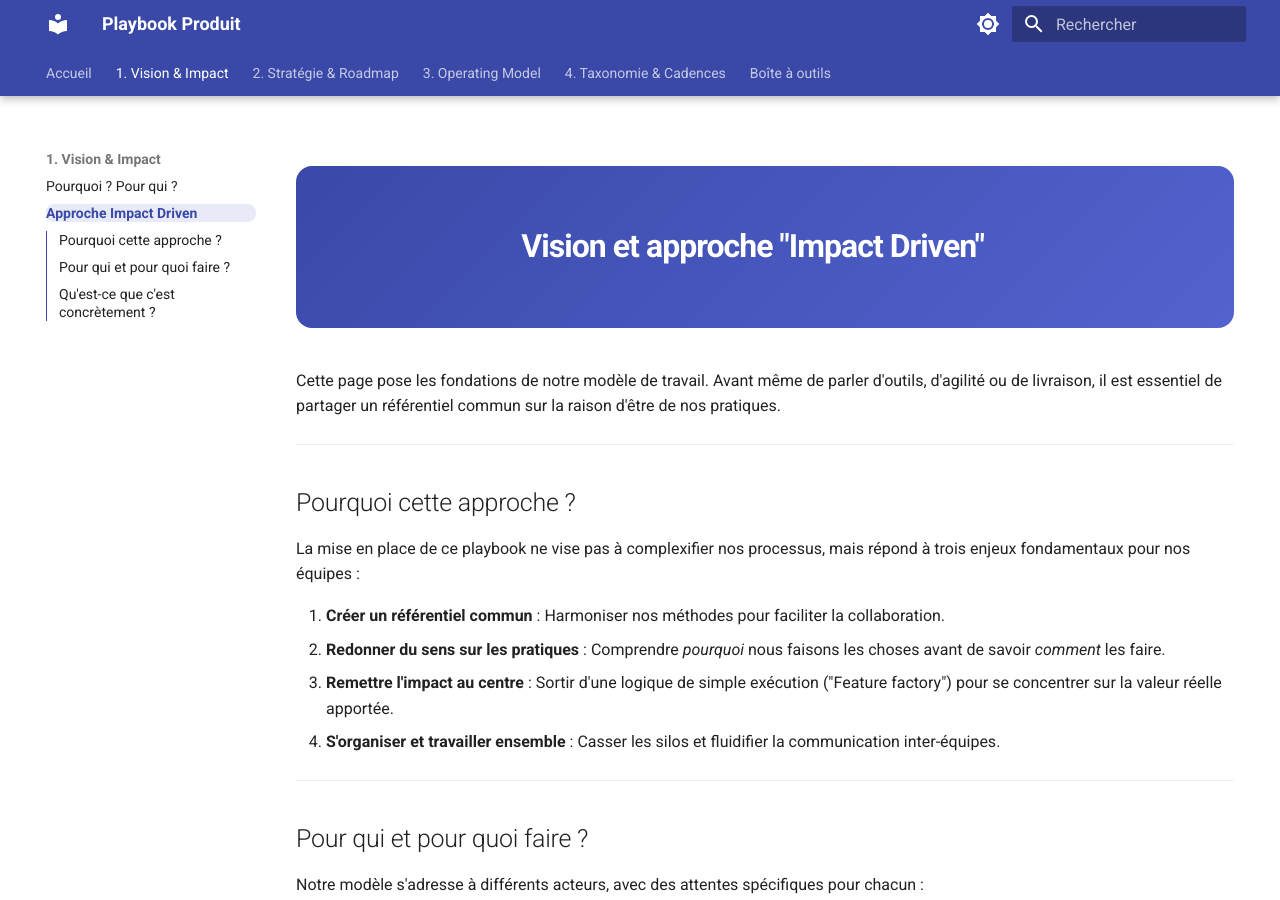
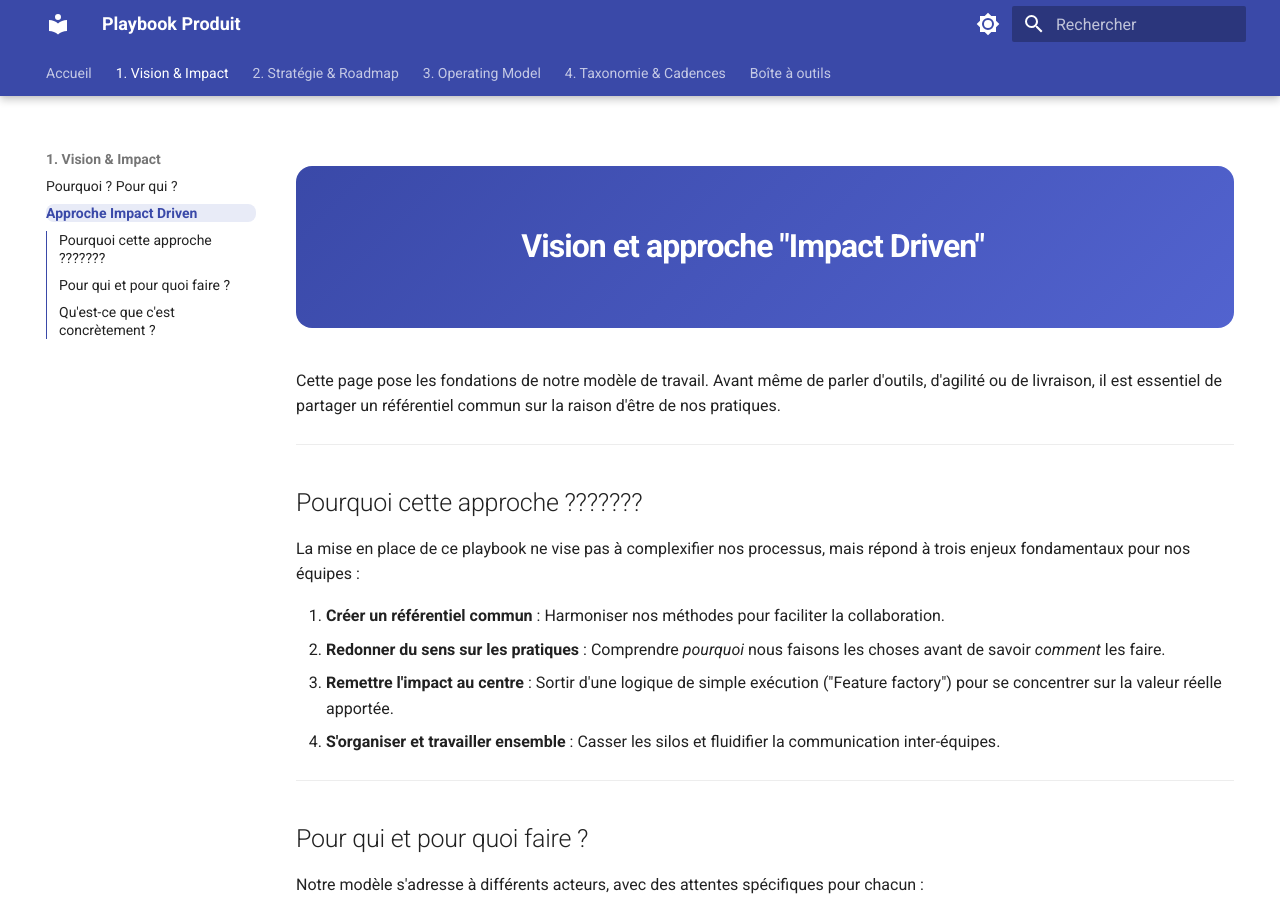
Before and after one commit to mickaeldeoliveirapartner-netizen/playbook, an MkDocs documentation site: the page built from docs/vision/impact-driven.md, in a window 1280 px wide and 900 px high. Built offline with MkDocs 1.6.1 and Material for MkDocs 9.7.7, drawn with Linux system fonts in a browser that asks for light colours.

Commit message:
Modification du titre ??????

```diff
--- a/docs/vision/impact-driven.md
+++ b/docs/vision/impact-driven.md
@@ -4,7 +4,7 @@ Cette page pose les fondations de notre modèle de travail. Avant même de parle
 
 ---
 
-## Pourquoi cette approche ?
+## Pourquoi cette approche ???????
 
 La mise en place de ce playbook ne vise pas à complexifier nos processus, mais répond à trois enjeux fondamentaux pour nos équipes :
 
```
